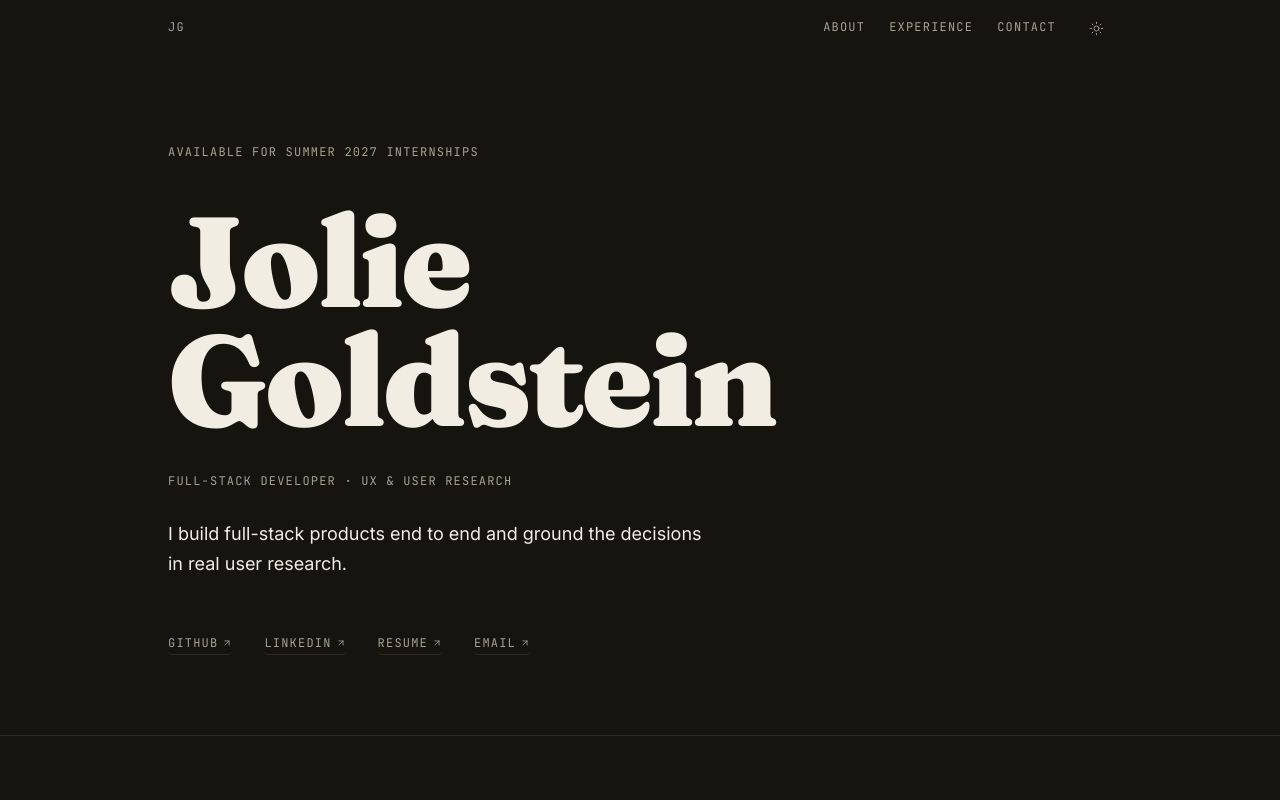
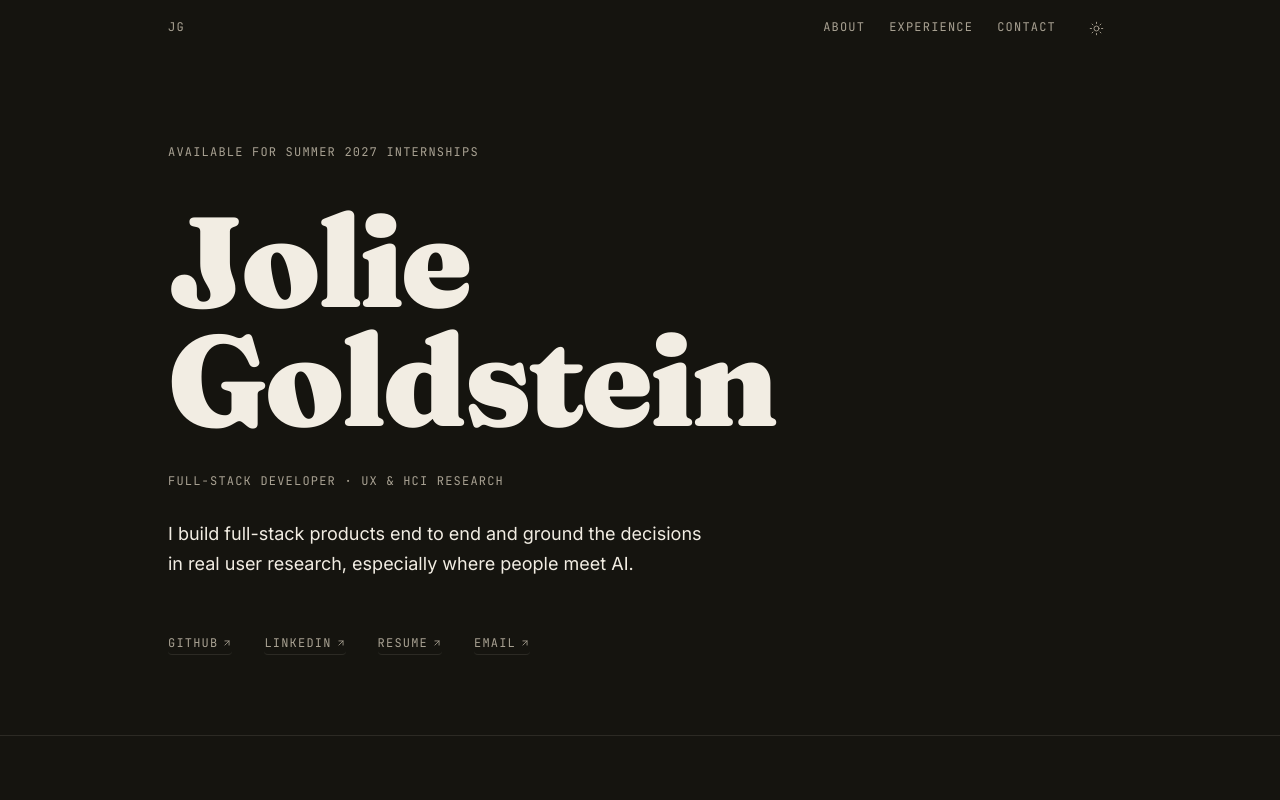
Before and after one commit to jog228/jolie-goldstein-portfolio, a Next.js app: page / in a window 1280 px wide. Shown: the top 800 px of the page. Built offline with nearby package versions, Linux system fonts and the light colour scheme.

Commit message:
updated hero.tsx

```diff
--- a/components/sections/Hero.tsx
+++ b/components/sections/Hero.tsx
@@ -52,7 +52,7 @@ export function Hero() {
           {...fade({ delay: 0.16 })}
           className="font-mono text-2xs tracking-widest uppercase text-muted mb-7"
         >
-          Full-Stack Developer · UX & User Research
+          Full-Stack Developer · UX & HCI RESEARCH
         </motion.p>
 
         {/* Positioning statement */}
@@ -61,7 +61,7 @@ export function Hero() {
           className="text-lg text-ink leading-relaxed max-w-[34rem] mb-10 sm:mb-14"
         >
           {}
-          I build full-stack products end to end and ground the decisions in real user research.
+          I build full-stack products end to end and ground the decisions in real user research, especially where people meet AI.
         </motion.p>
 
         {/* Links */}
```
